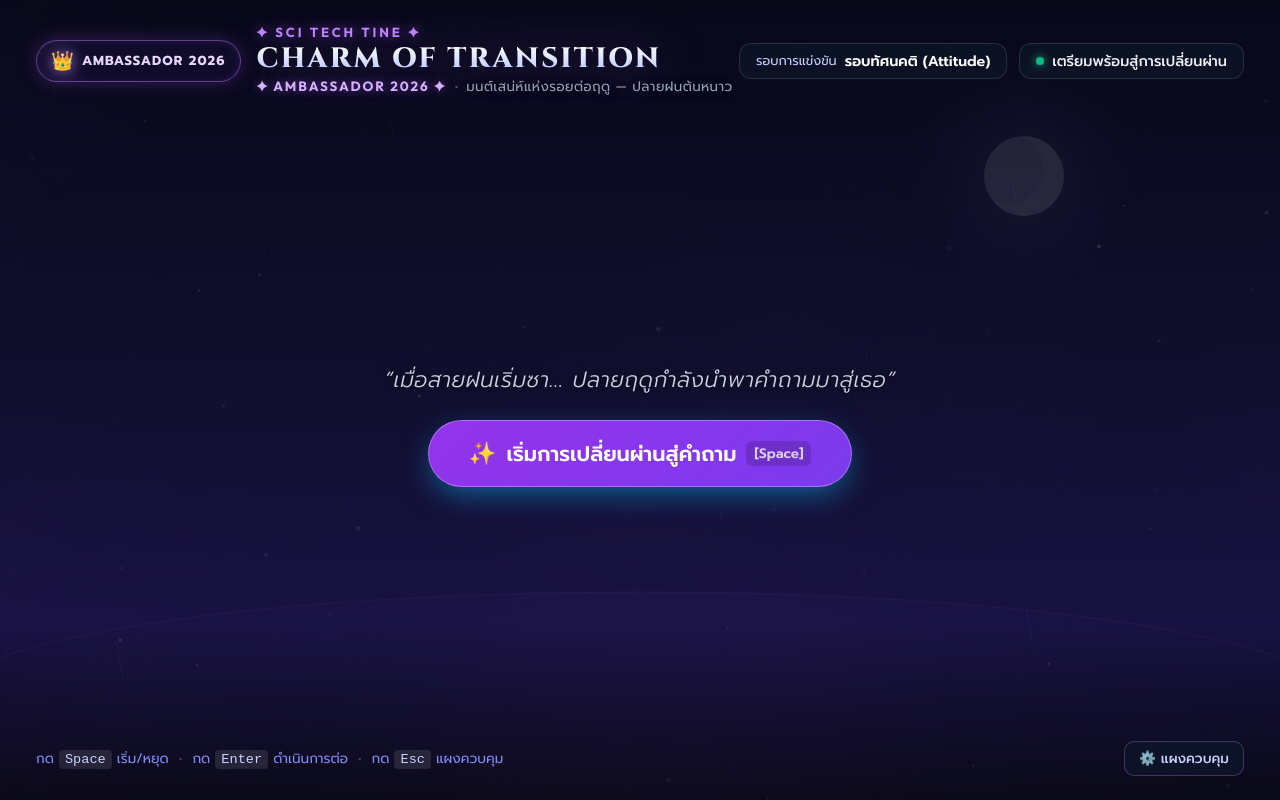
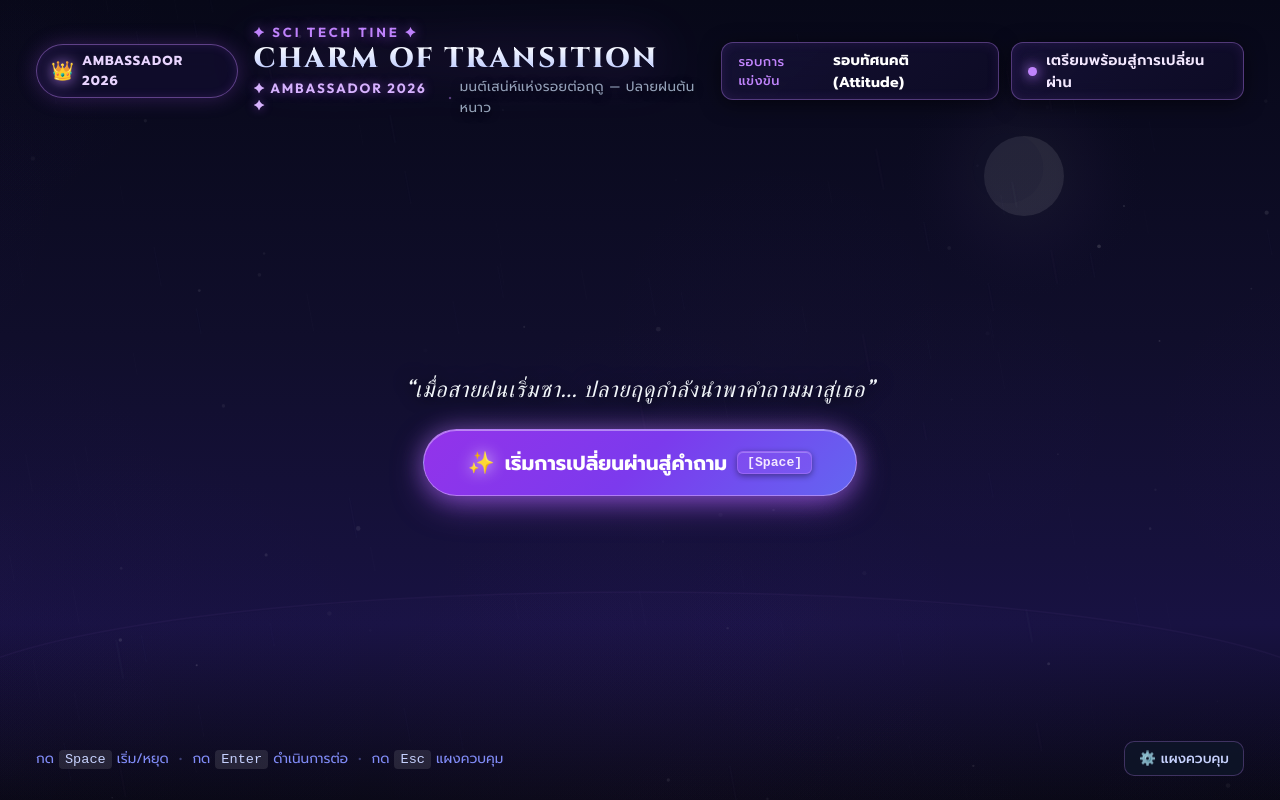
Before and after one commit to Doub1eKill/WebRandomStar, a React (Vite) app: page / in a window 1280 px wide. Built offline with nearby package versions, Linux system fonts and the light colour scheme.

Commit message:
style: implement Haute Couture Glassmorphism tokens and animations

```diff
--- a/src/index.css
+++ b/src/index.css
@@ -297,41 +297,52 @@ button {
 }
 
 .glass-chip {
-  background: rgba(15, 23, 42, 0.65);
-  backdrop-filter: blur(12px);
-  -webkit-backdrop-filter: blur(12px);
-  border: 1px solid rgba(255, 255, 255, 0.12);
+  background: linear-gradient(135deg, rgba(22, 18, 54, 0.88) 0%, rgba(14, 12, 38, 0.92) 100%);
+  backdrop-filter: blur(16px);
+  -webkit-backdrop-filter: blur(16px);
+  border: 1px solid rgba(192, 132, 252, 0.38);
+  box-shadow: 0 4px 20px rgba(0, 0, 0, 0.5), inset 0 0 12px rgba(168, 85, 247, 0.12);
   padding: 6px 16px;
   border-radius: 12px;
   display: inline-flex;
   align-items: center;
-  gap: 8px;
+  gap: 9px;
+  transition: all var(--transition-fast);
+}
+
+.glass-chip:hover {
+  border-color: rgba(216, 180, 254, 0.6);
+  box-shadow: 0 6px 24px rgba(168, 85, 247, 0.3), inset 0 0 14px rgba(168, 85, 247, 0.2);
 }
 
 .chip-label {
   font-size: 0.8rem;
-  color: var(--text-secondary);
+  color: #c084fc;
+  font-weight: 500;
+  letter-spacing: 0.04em;
 }
 
 .chip-value {
   font-size: 0.9rem;
-  font-weight: 600;
-  color: #ffffff;
+  font-weight: 700;
+  color: #ffffff;
+  letter-spacing: 0.02em;
 }
 
 .state-pulse {
-  width: 8px;
-  height: 8px;
+  width: 9px;
+  height: 9px;
   border-radius: 50%;
-  background: #10b981;
-  box-shadow: 0 0 8px #10b981;
-  animation: pulse-soft 2s infinite;
+  background: #c084fc;
+  box-shadow: 0 0 12px #c084fc, 0 0 20px rgba(168, 85, 247, 0.8);
+  animation: pulse-soft 1.8s infinite;
 }
 
 .state-label {
   font-size: 0.9rem;
-  font-weight: 500;
-  color: #f1f5f9;
+  font-weight: 600;
+  color: #f3e8ff;
+  letter-spacing: 0.03em;
 }
 
 /* Stage Main Content */
@@ -427,23 +438,84 @@ button {
   text-shadow: 0 2px 10px rgba(0, 0, 0, 0.8);
 }
 
+@keyframes specular-sweep {
+  0% { transform: translateX(-160%) skewX(-25deg); opacity: 0; }
+  15% { opacity: 0.85; }
+  35% { transform: translateX(260%) skewX(-25deg); opacity: 0; }
+  100% { transform: translateX(260%) skewX(-25deg); opacity: 0; }
+}
+
+@keyframes tiara-card-reveal {
+  0% {
+    opacity: 0;
+    transform: perspective(1000px) translateY(45px) scale(0.85) rotateX(7deg);
+    filter: blur(14px);
+  }
+  60% {
+    opacity: 1;
+    transform: perspective(1000px) translateY(-6px) scale(1.02) rotateX(-1deg);
+    filter: blur(0px);
+  }
+  100% {
+    opacity: 1;
+    transform: perspective(1000px) translateY(0) scale(1.0) rotateX(0deg);
+  }
+}
+
+.idle-nature-quote {
+  font-family: var(--font-serif);
+  font-size: 1.38rem;
+  font-weight: 500;
+  color: #f1f5f9;
+  letter-spacing: 0.04em;
+  text-shadow: 0 2px 14px rgba(0, 0, 0, 0.9), 0 0 25px rgba(192, 132, 252, 0.35);
+}
+
 .btn-start-journey {
-  padding: 16px 40px;
-  font-size: 1.3rem;
+  position: relative;
+  overflow: hidden;
+  padding: 16px 44px;
+  font-size: 1.25rem;
+  font-weight: 700;
   border-radius: 9999px;
-  box-shadow: 0 10px 30px -5px rgba(14, 165, 233, 0.6);
+  background: linear-gradient(135deg, #9333ea 0%, #7c3aed 50%, #6366f1 100%);
+  border: 1px solid rgba(216, 180, 254, 0.55);
+  box-shadow: 0 10px 35px -5px rgba(168, 85, 247, 0.65), 0 0 25px rgba(192, 132, 252, 0.4), inset 0 1px 0 rgba(255, 255, 255, 0.4);
+  transition: all var(--transition-normal);
+}
+
+.btn-start-journey::after {
+  content: '';
+  position: absolute;
+  top: 0;
+  left: 0;
+  width: 60%;
+  height: 100%;
+  background: linear-gradient(90deg, transparent, rgba(255, 255, 255, 0.65), transparent);
+  animation: specular-sweep 4s infinite cubic-bezier(0.4, 0, 0.2, 1);
+  pointer-events: none;
+}
+
+.btn-start-journey:hover {
+  transform: translateY(-2px) scale(1.02);
+  box-shadow: 0 14px 45px -5px rgba(168, 85, 247, 0.85), 0 0 35px rgba(192, 132, 252, 0.6);
 }
 
 .btn-sparkle {
-  font-size: 1.4rem;
+  font-size: 1.35rem;
+  filter: drop-shadow(0 0 8px #ffffff);
 }
 
 .btn-key-hint {
-  font-size: 0.85rem;
-  opacity: 0.75;
-  background: rgba(0, 0, 0, 0.2);
-  padding: 2px 8px;
+  font-family: monospace;
+  font-size: 0.82rem;
+  font-weight: 600;
+  background: rgba(168, 85, 247, 0.22);
+  border: 1px solid rgba(192, 132, 252, 0.4);
+  color: #f3e8ff;
+  padding: 3px 9px;
   border-radius: 6px;
+  box-shadow: 0 2px 6px rgba(0, 0, 0, 0.4), inset 0 1px 0 rgba(255, 255, 255, 0.25);
 }
 
 /* Question Reveal Card */
@@ -451,6 +523,7 @@ button {
   width: 100%;
   max-width: 880px;
   margin: 0 auto;
+  animation: tiara-card-reveal 0.85s cubic-bezier(0.16, 1, 0.3, 1) forwards;
 }
 
 .question-card {
```
